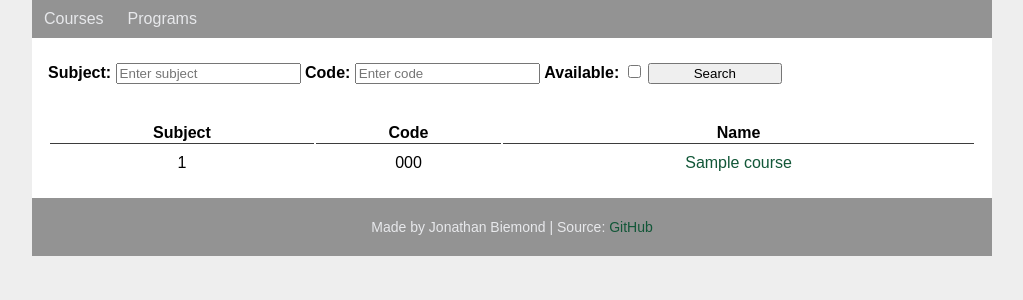
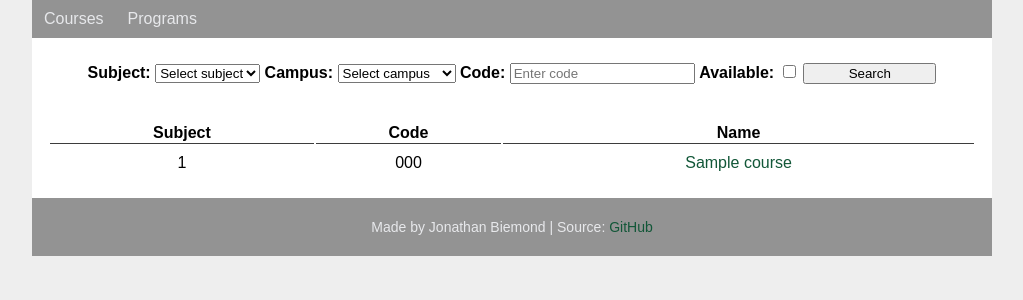
Before and after one commit to jonbiemond/BCIT-Flex, a Flask app: template bcitflex/templates/courses/index.html in a window 1280 px wide. Shown: the part 50-350 px from the top of the page, without its empty margins (128-1151 px from the left). Run offline with Flask 3, Linux system fonts and the light colour scheme; the template is opened without the code that fills it: most values are stand-ins (such as "Sample title", 1, 10 or a date in 2020).

Commit message:
feat(app): add subject and campus select elements

```diff
--- a/bcitflex/model/term.py
+++ b/bcitflex/model/term.py
@@ -34,3 +34,7 @@ class Term(Base):
 
     def __repr__(self):
         return f"Term({self.term_id})"
+
+    @property
+    def name(self):
+        return f"{self.season} {self.year}"
--- a/bcitflex/static/style.css
+++ b/bcitflex/static/style.css
@@ -21,6 +21,7 @@ footer { background-color: #212125; text-align: center; padding: 0.5em; font-siz
   h1 { color: #E7E8EB; }
   a { color: #8ac99e; }
   .content > header h1 { color: #8ac99e; }
+  .content select { background: #2a2a2a; color: #E7E8EB; }
   .content input, .content textarea { background: #2a2a2a; color: #E7E8EB; }
   table tbody tr:nth-child(even) { background-color: #212125; }
 }
@@ -51,8 +52,10 @@ nav ul li a, nav ul li span, header .action { display: block; padding: 0.5rem; }
 .content:last-child { margin-bottom: 0; }
 .content form { margin: 0.5em 0; display: flex; flex-direction: column; padding-top: 1em}
 .content label { font-weight: bold; margin-bottom: 0.5em; }
+.content select { margin-bottom: 1em; }
 .content input, .content textarea { margin-bottom: 1em; }
 .content textarea { min-height: 12em; resize: vertical; }
+.filter { display: flex; justify-content: center; align-items: center;}
 footer a { text-decoration: none; }
 footer a:hover { text-decoration: underline;}
 input.danger { color: #cc2f2e; }
--- a/bcitflex/templates/courses/index.html
+++ b/bcitflex/templates/courses/index.html
@@ -5,10 +5,33 @@
 {% endblock %}
 
 {% block content %}
+    <div class="filter">
       <form action="/courses" method="POST">
         <div class="display: table">
+
+{#        <label for="term">Term:</label>#}
+{#        <select id="term" name="term">#}
+{#          <option value="">Select term</option>#}
+{#          {% for term in terms %}#}
+{#            <option value="{{ term.term_id }}">{{ term.name }}</option>#}
+{#          {% endfor %}#}
+{#        </select>#}
+
         <label for="subject">Subject:</label>
-    <input type="text" id="subject" name="subject" placeholder="Enter subject">
+        <select id="subject" name="subject">
+          <option value="">Select subject</option>
+          {% for subject in subjects %}
+            <option value="{{ subject.subject_id }}">{{ subject.subject_id }}</option>
+          {% endfor %}
+        </select>
+
+        <label for="campus">Campus:</label>
+        <select id="campus" name="campus">
+          <option value="">Select campus</option>
+          {% for campus in locations %}
+            <option value="{{ campus }}">{{ campus }}</option>
+          {% endfor %}
+        </select>
 
         <label for="code">Code:</label>
         <input type="text" id="code" name="code" placeholder="Enter code">
@@ -19,6 +42,7 @@
         <input type="submit" value="Search">
         </div>
       </form>
+    </div>
 
   <table>
      <thead>
```
Also changed, not shown: bcitflex/app_functions/course_query.py (+11 -3 lines), bcitflex/course.py (+13 -2 lines), tests/app/test_course.py (+1 -1 lines), tests/app_functions/test_course_query.py (+13 -2 lines). Lines whose indentation alone changed are shown as unchanged.
